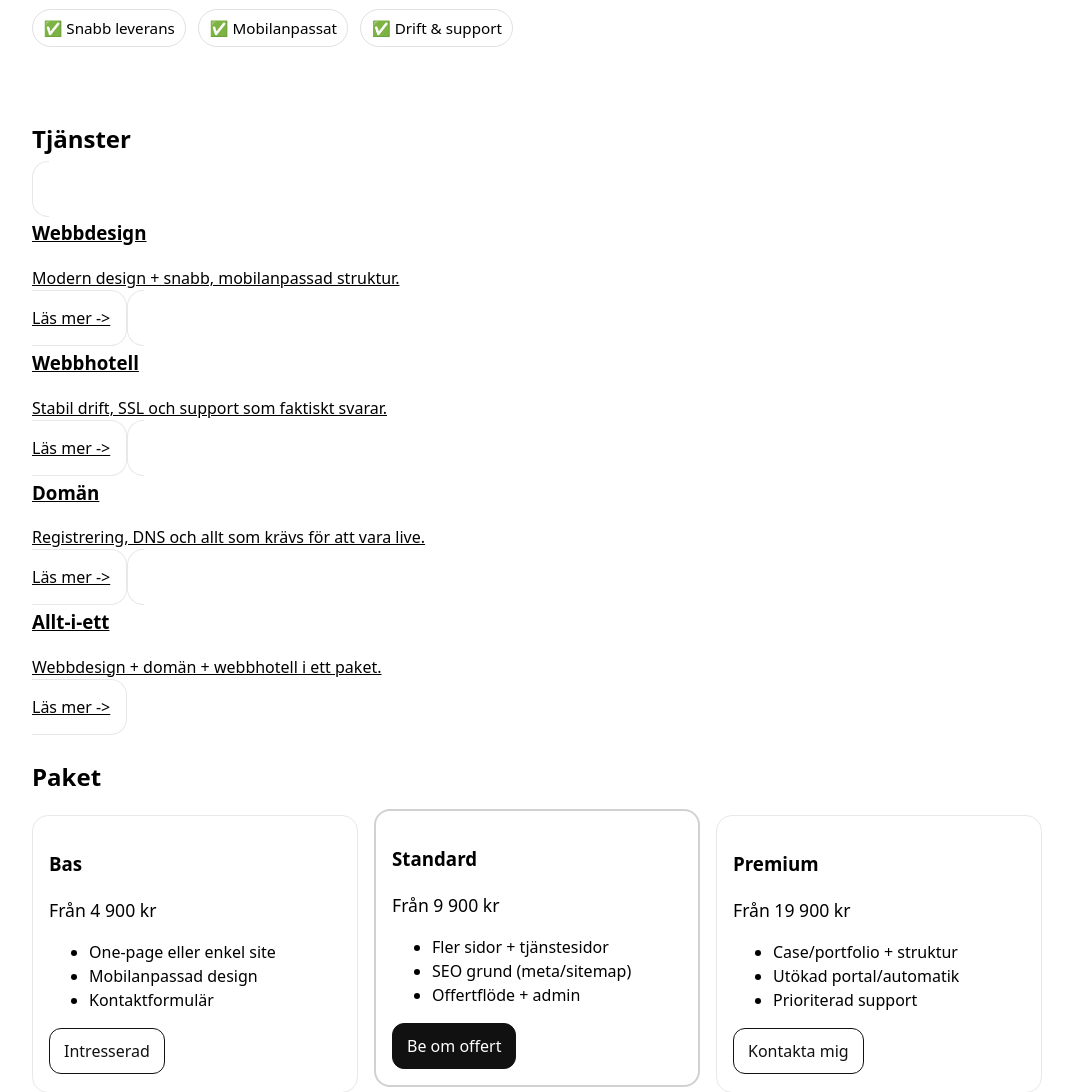
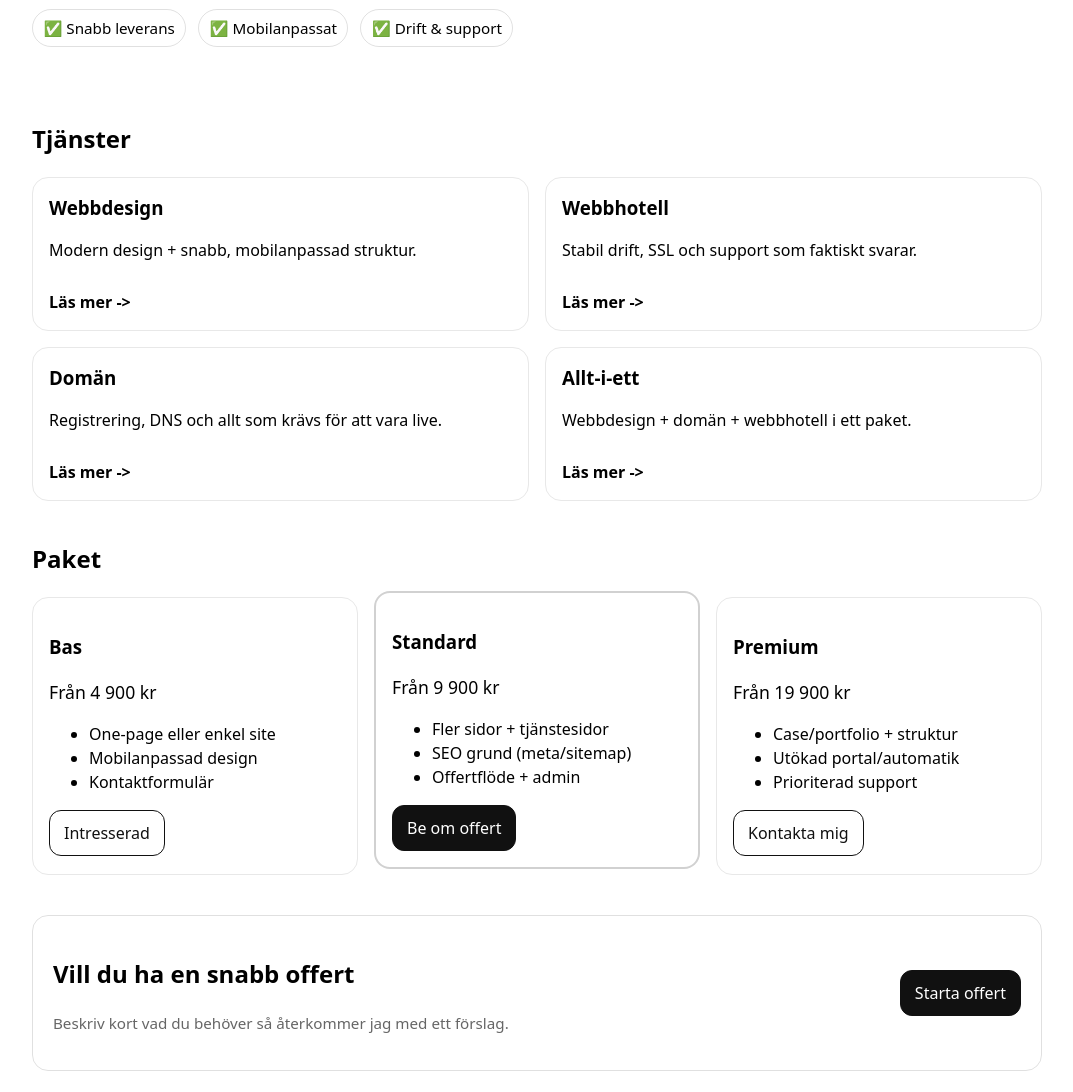
Before and after one commit to creanorcode/thomas_webbyra_public, a Django app: page / in a window 1280 px wide. Shown: the part 346-1438 px from the top of the page, without its empty margins (103-1176 px from the left). Run offline with Django 5.2, Linux system fonts and the light colour scheme; parts of the project's set-up code (start-up, migrations or seed data) failed here and were passed over.

Commit message:
Style: add service grid styling for home page teaser.

```diff
--- a/static/css/style.css
+++ b/static/css/style.css
@@ -319,3 +319,33 @@
 .subnav a:hover {
     border-color: rgba(0,0,0,0.25);
 }
+
+/* --- Service layout --- */
+.service-grid {
+    display: grid;
+    grid-template-columns: repeat(2, 1fr);
+    gap: 1rem;
+    margin-top: 1rem;
+}
+
+.service-card {
+    text-decoration: none;
+    display: block;
+}
+
+.service-card h3 {
+    margin-top: 0;
+    margin-bottom: 0.35rem;
+}
+
+.linkish {
+    display: inline-block;
+    margin-top: 0.75rem;
+    font-weight: 600;
+}
+
+@media (max-width: 900px) {
+    .service-grid {
+        grid-template-columns: 1fr;
+    }
+}
```
